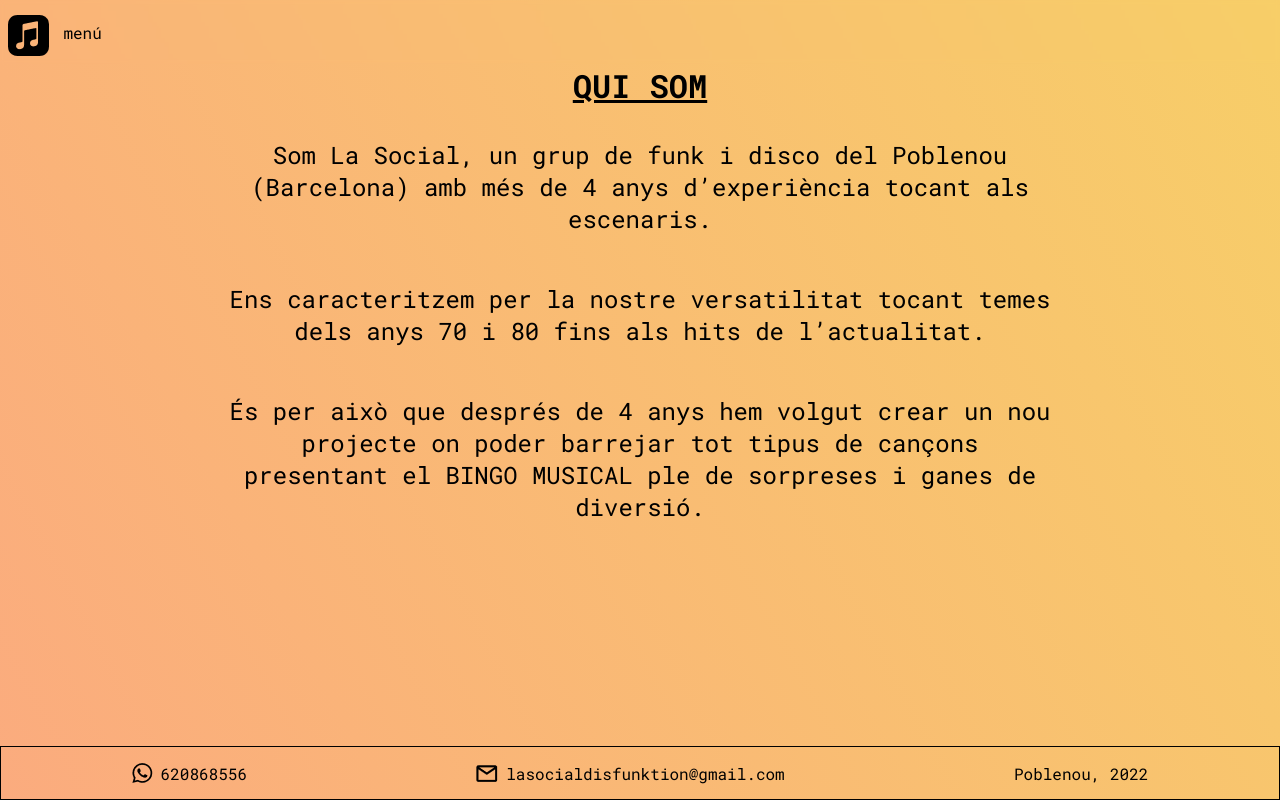
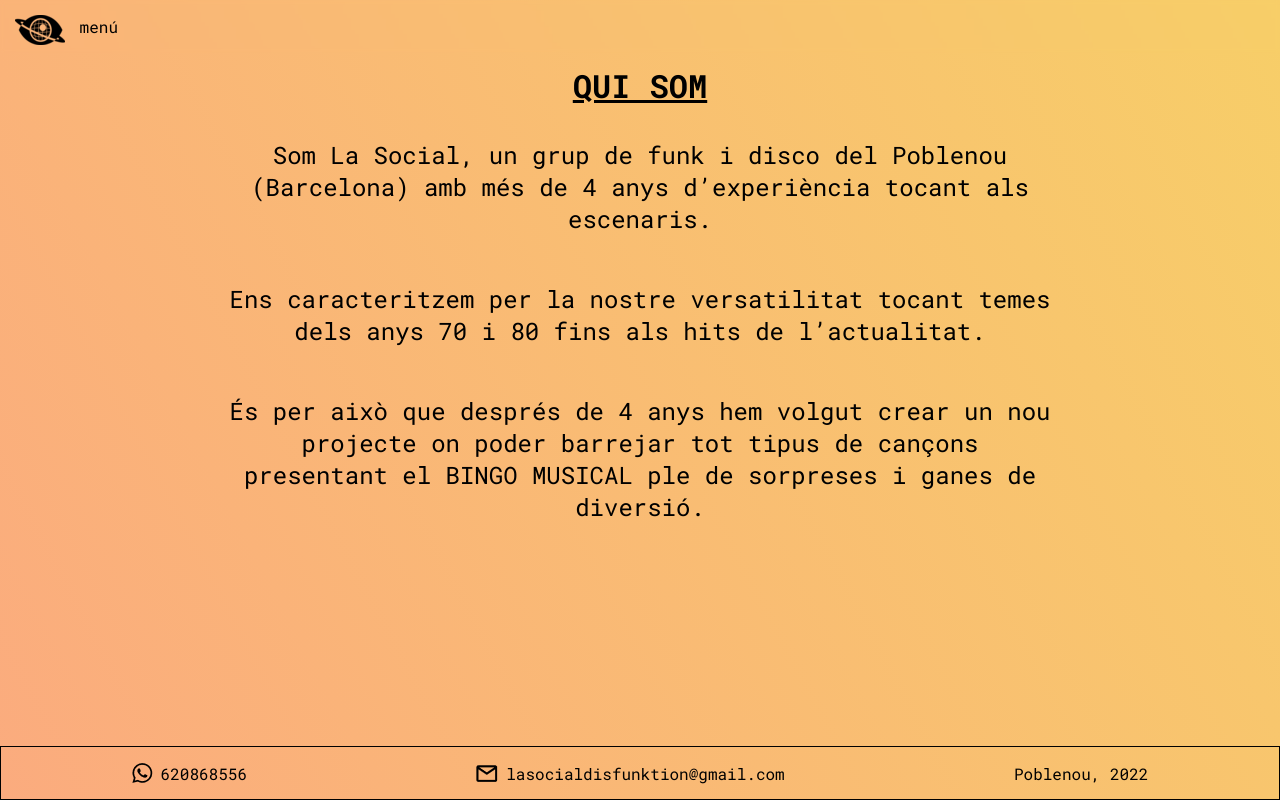
Before and after one commit to gteixi/social-bingo-webpage, a React (Create React App) app: page /about in a window 1280 px wide. Built offline with nearby package versions, Linux system fonts and the light colour scheme.

Commit message:
Change logo of menu

```diff
--- a/src/components/Menu/Menu.scss
+++ b/src/components/Menu/Menu.scss
@@ -24,6 +24,7 @@
   &__logo {
     margin-top: 0.3em;
     margin-right: 0.6em;
+    margin-left: 0.3em;
   }
 
   &__socialMedia {
--- a/src/components/Menu/Menu.tsx
+++ b/src/components/Menu/Menu.tsx
@@ -47,7 +47,7 @@ function Menu({ withColor = false }: MenuProps) {
         >
           <img
             className="headerContainer__logo"
-            src="./../assets/music-menu.png"
+            src="./../assets/logo-menu.png"
             alt="Music Logo"
           />
           <p className="headerContainer__text">menú</p>
```
Also changed, not shown: public/assets/logo-menu.png (added).
